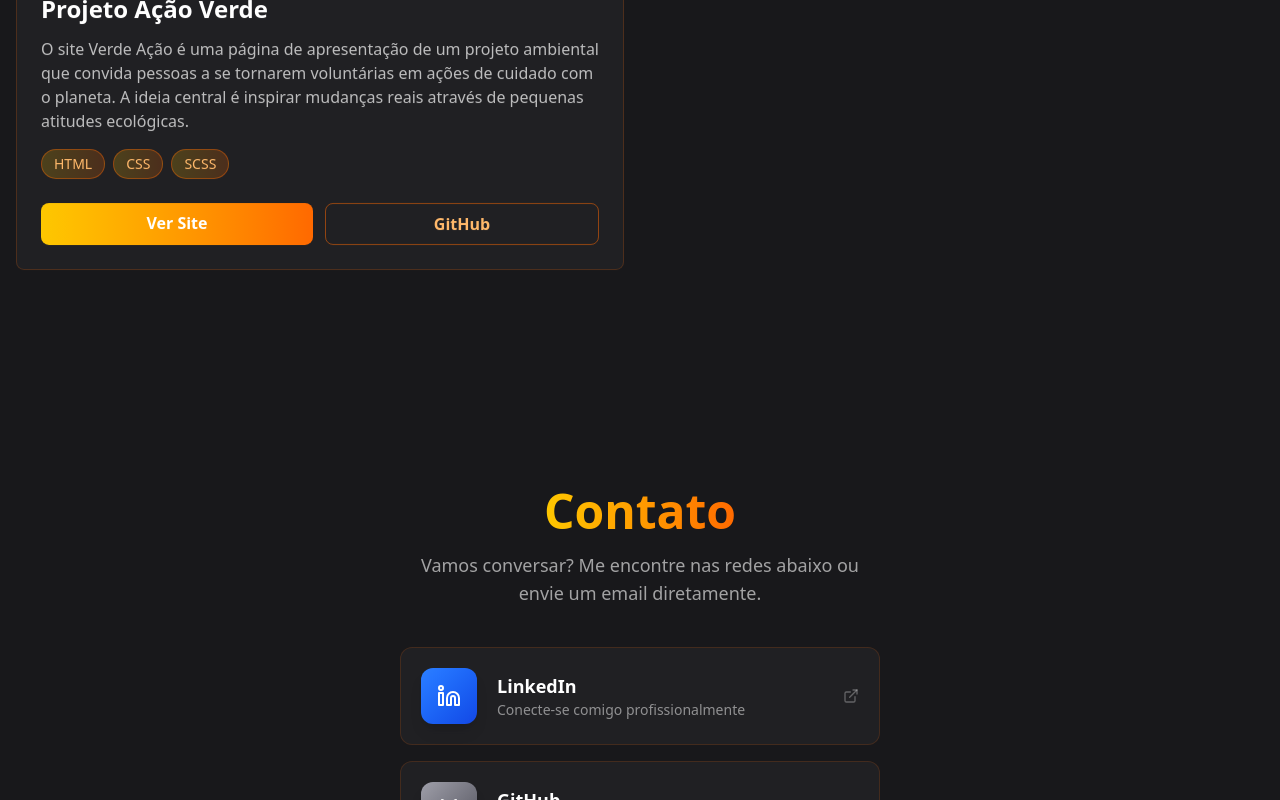
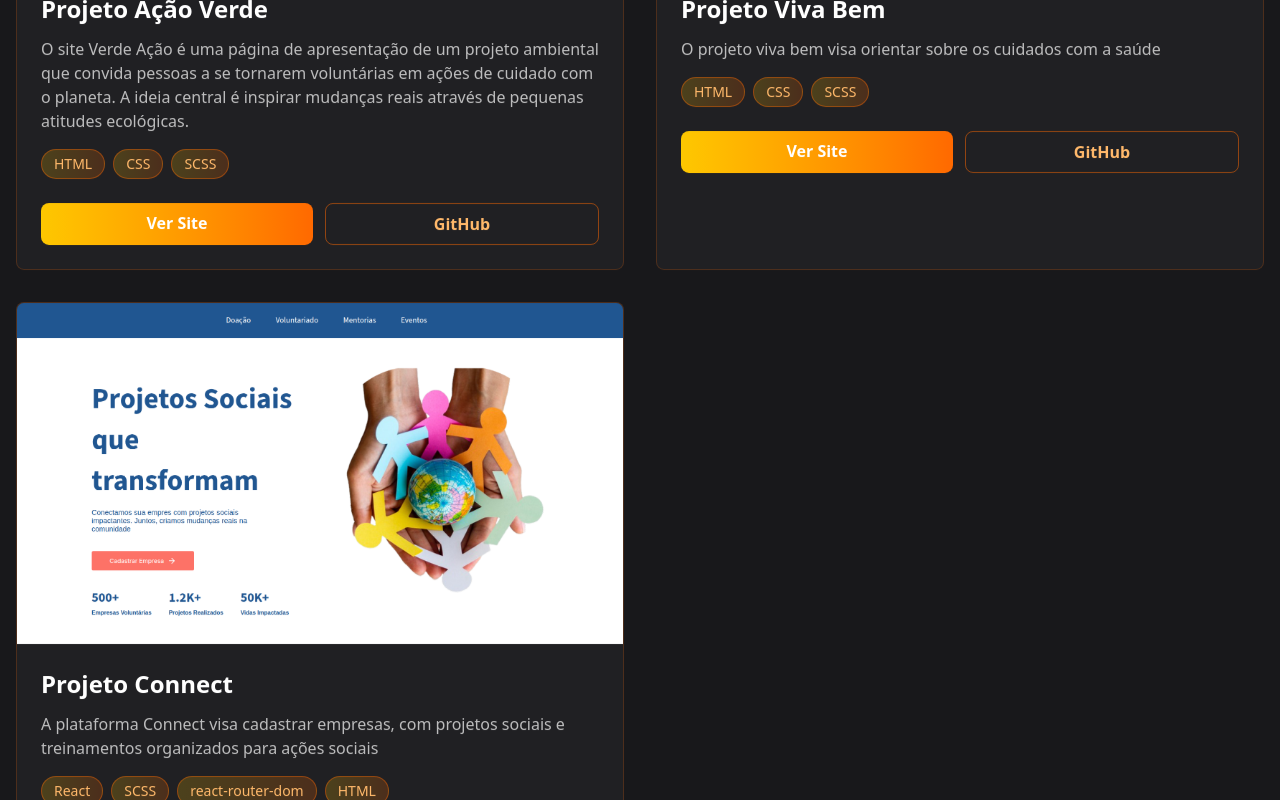
Before and after one commit to RicardoFrancoDelgado/portfolio-website, a React (Vite) app: page / in a window 1280 px wide. Shown: the part 2800-3600 px from the top of the page. Built offline with nearby package versions, Linux system fonts and the light colour scheme.

Commit message:
feat: adicionando outros projetos

```diff
--- a/src/Projects.jsx
+++ b/src/Projects.jsx
@@ -33,6 +33,27 @@ export default function Projects() {
       technologies: ["HTML", "CSS", "SCSS"],
       deployUrl: "https://ricardofrancodelgado.github.io/projeto-acao-verde/",
       githubUrl: "https://github.com/RicardoFrancoDelgado/projeto-acao-verde",
+    },
+    {
+      id: 4,
+      title: "Projeto Viva Bem",
+      description:
+        "O projeto viva bem visa orientar sobre os cuidados com a saúde ",
+      image: "/projects/viva-bem-project.png",
+      technologies: ["HTML", "CSS", "SCSS"],
+      deployUrl:
+        "https://viva-bem-desafio-qq1nmnxca-ricardofrancodelgados-projects.vercel.app/",
+      githubUrl: "https://github.com/RicardoFrancoDelgado/viva-bem-desafio",
+    },
+    {
+      id: 5,
+      title: "Projeto Connect",
+      description:
+        "A plataforma Connect visa cadastrar empresas, com projetos sociais e treinamentos organizados para ações sociais",
+      image: "/projects/connect-project.png",
+      technologies: ["React", "SCSS", "react-router-dom", "HTML"],
+      deployUrl: "https://connect-pi-umber.vercel.app/",
+      githubUrl: "https://github.com/RicardoFrancoDelgado/desafio-connect-vnw",
     },
   ];
 
```
Also changed, not shown: public/projects/connect-project.png (added), public/projects/viva-bem-project.png (added).
